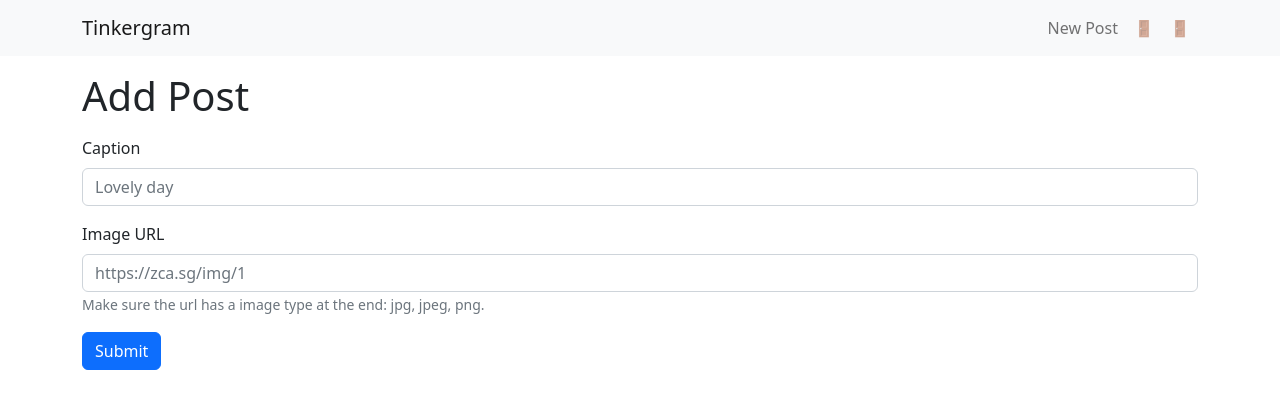
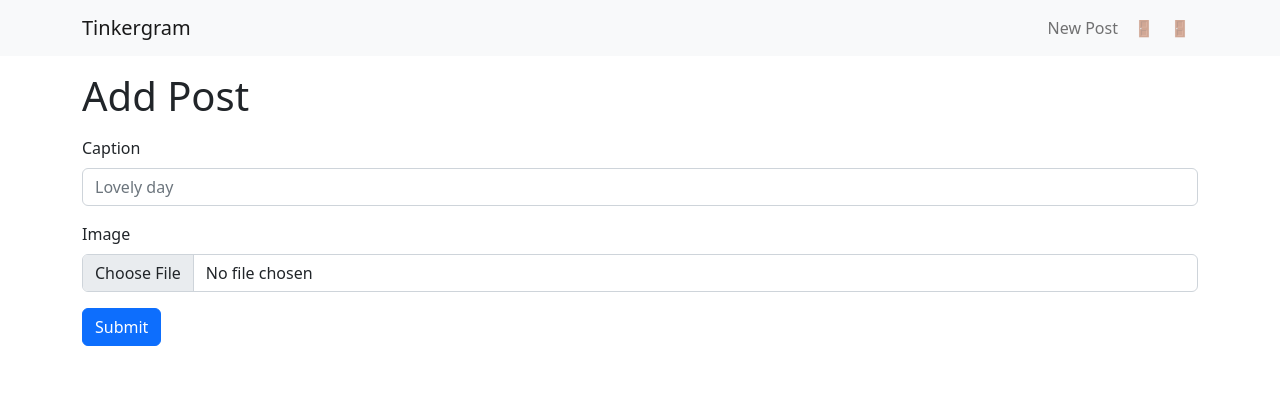
Before and after one commit to saketmathursg/pcweb6, a React (Create React App) app: page /add in a window 1280 px wide. Shown: the top 408 px of the page. Built offline with nearby package versions, Linux system fonts and the light colour scheme; no server answers; sample sign-in values are in the browser's storage.

Commit message:
included option to upload photo for add page

```diff
--- a/src/views/PostPageAdd.js
+++ b/src/views/PostPageAdd.js
@@ -3,8 +3,9 @@
 import { addDoc, collection } from "firebase/firestore";
 import { useAuthState } from "react-firebase-hooks/auth";
 import { useNavigate } from "react-router-dom";
-import { auth, db } from "../firebase";
+import { auth, db, storage } from "../firebase";
 import { signOut } from "firebase/auth";
+import { getDownloadURL, ref, uploadBytes } from "firebase/storage";
 
 
 export default function PostPageAdd() {
@@ -15,7 +16,10 @@
 
 
   async function addPost() {
-    await addDoc(collection(db, "posts"), { caption, image });
+    const imageReference = ref(storage, `images/${image.name}`);
+    const response = await uploadBytes(imageReference, image);
+    const imageUrl = await getDownloadURL(response.ref);
+    await addDoc(collection(db, "posts"), { caption, image: imageUrl });
     navigate("/");
   }
 
@@ -50,16 +54,11 @@
           </Form.Group>
 
           <Form.Group className="mb-3" controlId="image">
-            <Form.Label>Image URL</Form.Label>
+            <Form.Label>Image</Form.Label>
             <Form.Control
-              type="text"
-              placeholder="https://zca.sg/img/1"
-              value={image}
-              onChange={(text) => setImage(text.target.value)}
+              type="file"
+              onChange={(e) => setImage(e.target.files[0])}
             />
-            <Form.Text className="text-muted">
-              Make sure the url has a image type at the end: jpg, jpeg, png.
-            </Form.Text>
           </Form.Group>
           <Button variant="primary" onClick={async (e) => addPost()}>
             Submit
```
